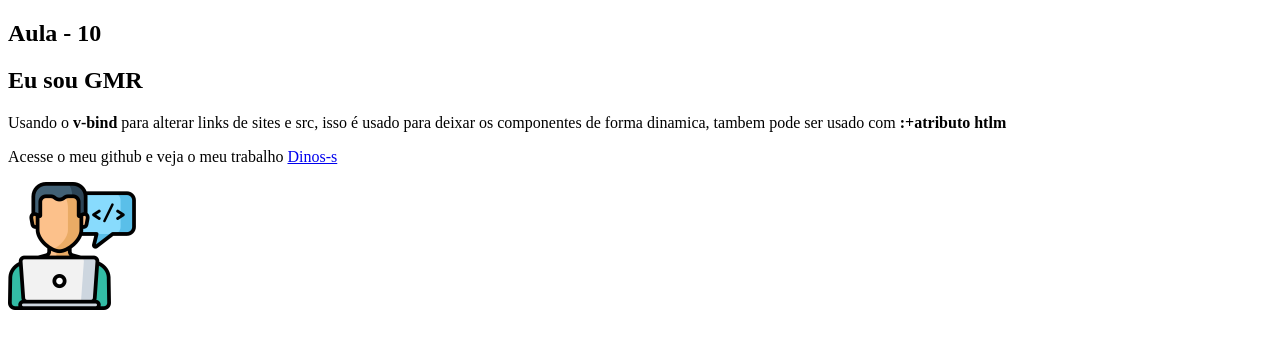
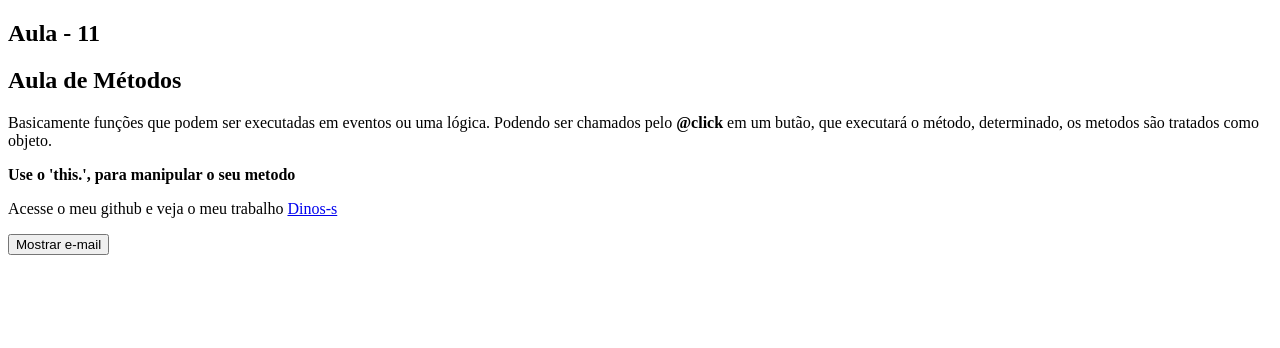
Before and after one commit to Dinos-s/VUE-curso, a Vue app: page / in a window 1280 px wide. Shown: the top 348 px of the page. Built offline with nearby package versions, Linux system fonts and the light colour scheme.

Commit message:
usando os metodos

```diff
--- a/src/App.vue
+++ b/src/App.vue
@@ -3,7 +3,7 @@
 </template>
 
 <script>
-import Pessoa from "./components/Pessoa.vue";
+import Pessoa from "./components/Aula.vue";
   export default {
     name: 'App',
     components:{
--- a/src/components/Pessoa.vue
+++ b/src/components/Aula.vue
@@ -1,19 +1,19 @@
 <template>
-    <h2>Aula - 10</h2>
-    <h2>Eu sou {{ nome }}</h2>
+    <h2>Aula - 11</h2>
+    <h2>Aula de {{ aula }}</h2>
     <Info/>
 </template>
 
 <script>
     import Info from "./info.vue";
     export default{
-        name: 'Pessoa',
+        name: 'aula',
         components:{
             Info,
         },
         data(){
             return {
-                nome: 'GMR'
+                aula: 'Métodos'
             }
         }
     }
--- a/src/components/Picture.vue
+++ /dev/null
@@ -1,15 +0,0 @@
-<template>
-    <img :src="avatar" :alt="desc">
-</template>
-
-<script>
-    export default {
-        name: 'Picture',
-        data(){
-            return{
-                avatar: "/img/avatar.png",
-                desc: "User"
-            }
-        }
-    }
-</script>
--- a/src/components/info.vue
+++ b/src/components/info.vue
@@ -1,20 +1,34 @@
 <template>
-    <!-- <h2>Aula - 10</h2> -->
-    <p>Usando o <strong>v-bind</strong> para alterar links de sites e src, isso é usado para deixar os componentes de forma dinamica, tambem pode ser usado com <strong>:+atributo htlm</strong></p>
+    <!-- <h2>Aula - 11</h2> -->
+    <p>Basicamente funções que podem ser executadas em eventos ou uma lógica. Podendo ser chamados pelo <strong>@click</strong> em um butão, que executará o método, determinado, os metodos são tratados como objeto.</p>
+    <p><strong>Use o 'this.', para manipular o seu metodo</strong></p>
     <p>Acesse o meu github e veja o meu trabalho <a v-bind:href="github" target="_blank">Dinos-s</a></p>
-    <Picture/>
+    <div>
+        <button @click="showEmail">{{ btnText }}</button>
+    </div>
+    <p v-show="showemail">Meu contato: {{ email }}</p>
 </template>
 
 <script>
-    import Picture from "./Picture.vue";
+
     export default {
         name: 'Info',
-        components:{
-            Picture,
-        },
         data(){
             return {
                 github:'https://github.com/Dinos-s',
+                email: 'info@.com',
+                showemail: false,
+                btnText: 'Mostrar e-mail'
+            }
+        },
+        methods: {
+            showEmail(){
+                this.showemail = !this.showemail
+                if (!this.showemail) {
+                    this.btnText = 'Mostrar e-mail'
+                } else {
+                    this.btnText = 'Olcutar e-mail'
+                }
             }
         }
     }
```
